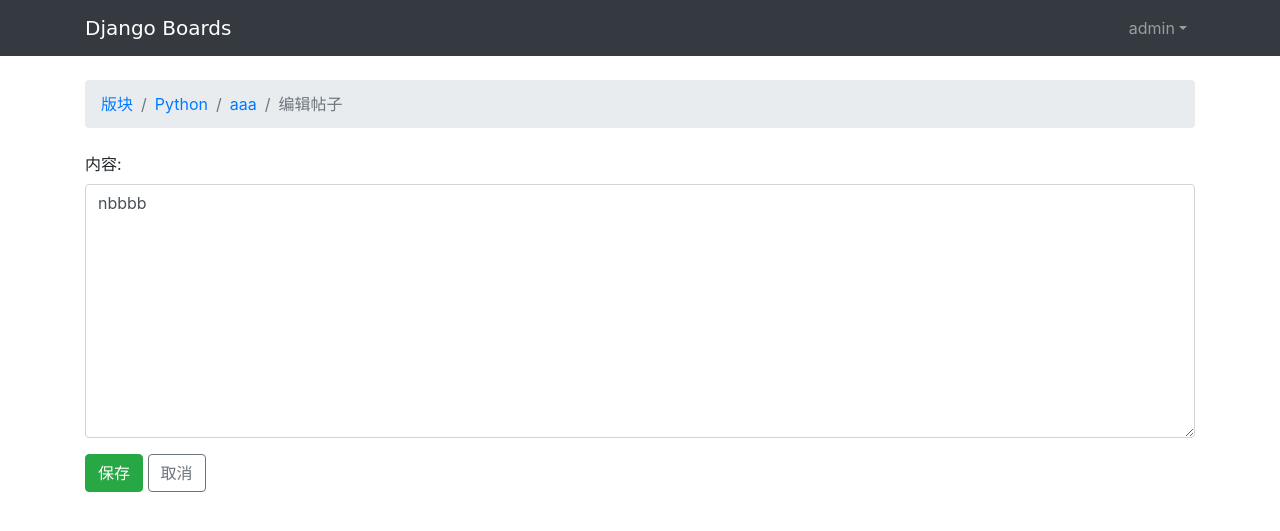
After one commit to liuchangfu/myproject, a Django app: page /boards/1/topics/1/posts/1/edit/ in a window 1280 px wide. The commit adds this page. Shown: the top 531 px of the page. Run offline with Django 3.2, Linux system fonts and the light colour scheme; a user stored in the database is signed in; data comes from the database, SQL or seed files in the repository; some libraries are stand-ins or nearby versions; some web fonts are replaced.

Commit message:
增加帖子编辑功能

```diff
--- a/boards/views.py
+++ b/boards/views.py
@@ -5,13 +5,18 @@ from django.http import Http404
 from .forms import NewTopicForm, PostForm
 from .models import Board, Topic, Post
 from django.contrib.auth.decorators import login_required
+from django.utils.decorators import method_decorator
 from django.db.models import Count
+from django.views.generic import UpdateView
+from django.utils import timezone
+from django.views.generic import ListView
 
 
 # Create your views here.
-def home(request):
-    boards = Board.objects.all()
-    return render(request, 'boards/home.html', locals())
+class BoardListView(ListView):
+    model = Board
+    context_object_name = 'boards'
+    template_name = 'boards/home.html'
 
 
 def board_topics(request, pk):
@@ -63,3 +68,23 @@ def reply_topic(request, pk, topic_pk):
     else:
         form = PostForm()
     return render(request, 'boards/reply_topic.html', locals())
+
+
+@method_decorator(login_required, name='dispatch')
+class PostUpdateView(UpdateView):
+    model = Post
+    fields = ('message',)
+    template_name = 'boards/edit_post.html'
+    pk_url_kwarg = 'post_pk'
+    context_object_name = 'post'
+
+    def get_queryset(self):
+        queryset = super().get_queryset()
+        return queryset.filter(created_by=self.request.user)
+
+    def form_valid(self, form):
+        post = form.save(commit=False)
+        post.updated_by = self.request.user
+        post.updated_at = timezone.now()
+        post.save()
+        return redirect('topic_posts', pk=post.topic.board.pk, topic_pk=post.topic.pk)
--- a/myproject/urls.py
+++ b/myproject/urls.py
@@ -21,7 +21,7 @@ from django.contrib.auth import views as auth_views
 
 urlpatterns = [
     url(r'^admin/', admin.site.urls),
-    url(r'^$', views.home, name='home'),
+    url(r'^$', views.BoardListView.as_view(), name='home'),
 
     url(r'^boards/(?P<pk>\d+)/$', views.board_topics, name='board_topics'),
     url(r'^boards/(?P<pk>\d+)/new/$', views.new_topic, name='new_topic'),
@@ -54,5 +54,8 @@ urlpatterns = [
 
     url(r'^boards/(?P<pk>\d+)/topics/(?P<topic_pk>\d+)/$', views.topic_posts, name='topic_posts'),
 
-    url(r'^boards/(?P<pk>\d+)/topics/(?P<topic_pk>\d+)/reply/$',views.reply_topic, name='reply_topic'),
+    url(r'^boards/(?P<pk>\d+)/topics/(?P<topic_pk>\d+)/reply/$', views.reply_topic, name='reply_topic'),
+
+    url(r'^boards/(?P<pk>\d+)/topics/(?P<topic_pk>\d+)/posts/(?P<post_pk>\d+)/edit/$', views.PostUpdateView.as_view(),
+        name='edit_post'),
 ]
--- /dev/null
+++ b/templates/boards/edit_post.html
@@ -0,0 +1,23 @@
+{% extends 'base.html' %}
+
+{% block title %}Edit post{% endblock %}
+
+{% block breadcrumb %}
+    <li class="breadcrumb-item"><a href="{% url 'home' %}">版块</a></li>
+    <li class="breadcrumb-item"><a href="{% url 'board_topics' post.topic.board.pk %}">{{ post.topic.board.name }}</a>
+    </li>
+    <li class="breadcrumb-item"><a
+            href="{% url 'topic_posts' post.topic.board.pk post.topic.pk %}">{{ post.topic.subject }}</a></li>
+    <li class="breadcrumb-item active">编辑帖子</li>
+{% endblock %}
+
+Boards
+{% block content %}
+    <form method="post" class="mb-4" novalidate>
+        {% csrf_token %}
+        {% include 'includes/form.html' %}
+        <button type="submit" class="btn btn-success">保存</button>
+        <a href="{% url 'topic_posts' post.topic.board.pk post.topic.pk %}" class="btn btn-outline-secondary"
+           role="button">取消</a>
+    </form>
+{% endblock %}
--- a/templates/boards/topic_posts.html
+++ b/templates/boards/topic_posts.html
@@ -41,7 +41,8 @@
                         {{ post.message }}
                         {% if post.created_by == user %}
                             <div class="mt-3">
-                                <a href="#" class="btn btn-primary btn-sm" role="button">编辑</a>
+                                <a href="{% url 'edit_post' post.topic.board.pk post.topic.pk post.pk %}"
+                                   class="btn btn-primary btn-sm" role="button">编辑</a>
                             </div>
                         {% endif %}
                     </div>
--- a/templates/boards/topics.html
+++ b/templates/boards/topics.html
@@ -5,7 +5,7 @@
 {% endblock %}
 
 {% block breadcrumb %}
-    <li class="breadcrumb-item"><a href="{% url 'home' %}">Boards</a></li>
+    <li class="breadcrumb-item"><a href="{% url 'home' %}">版块</a></li>
     <li class="breadcrumb-item active">{{ board.name }}</li>
 {% endblock %}
 
```
Also changed, not shown: 1 other file.
